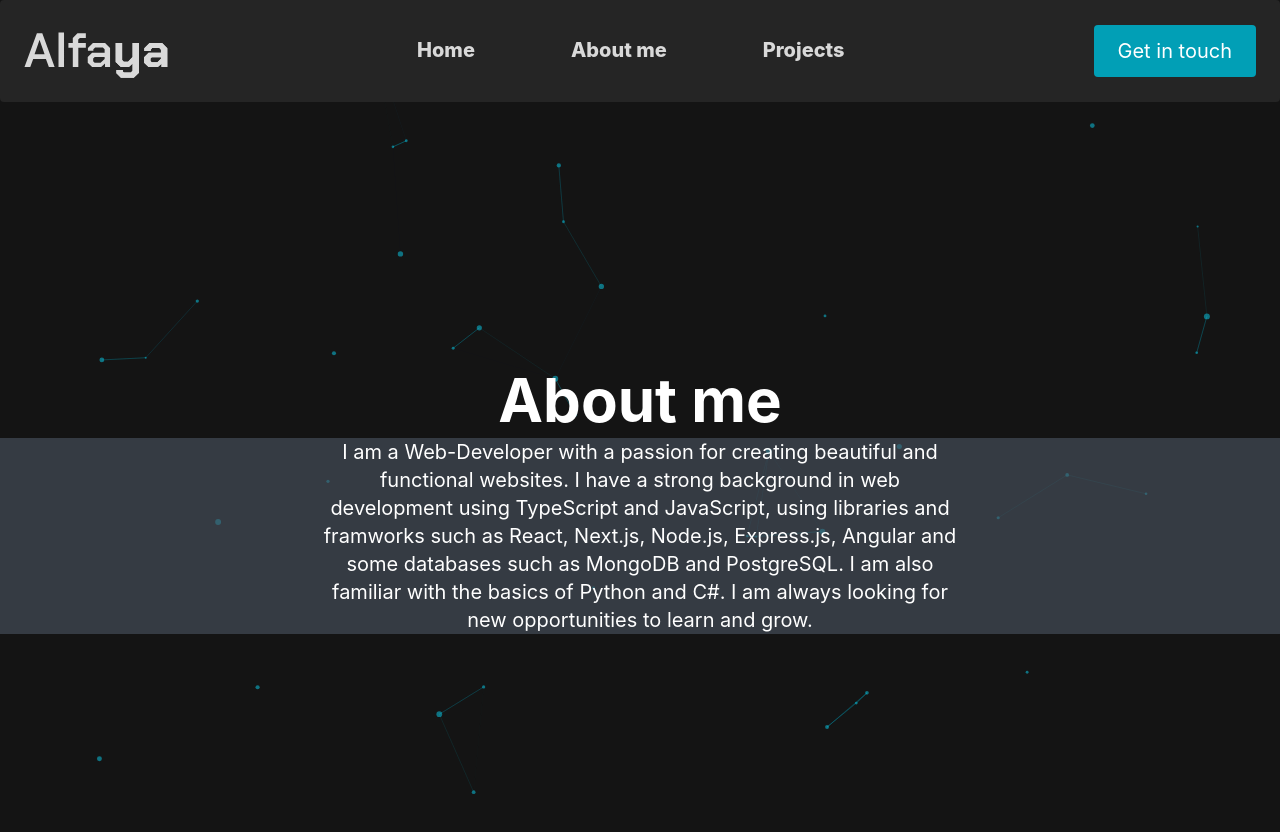
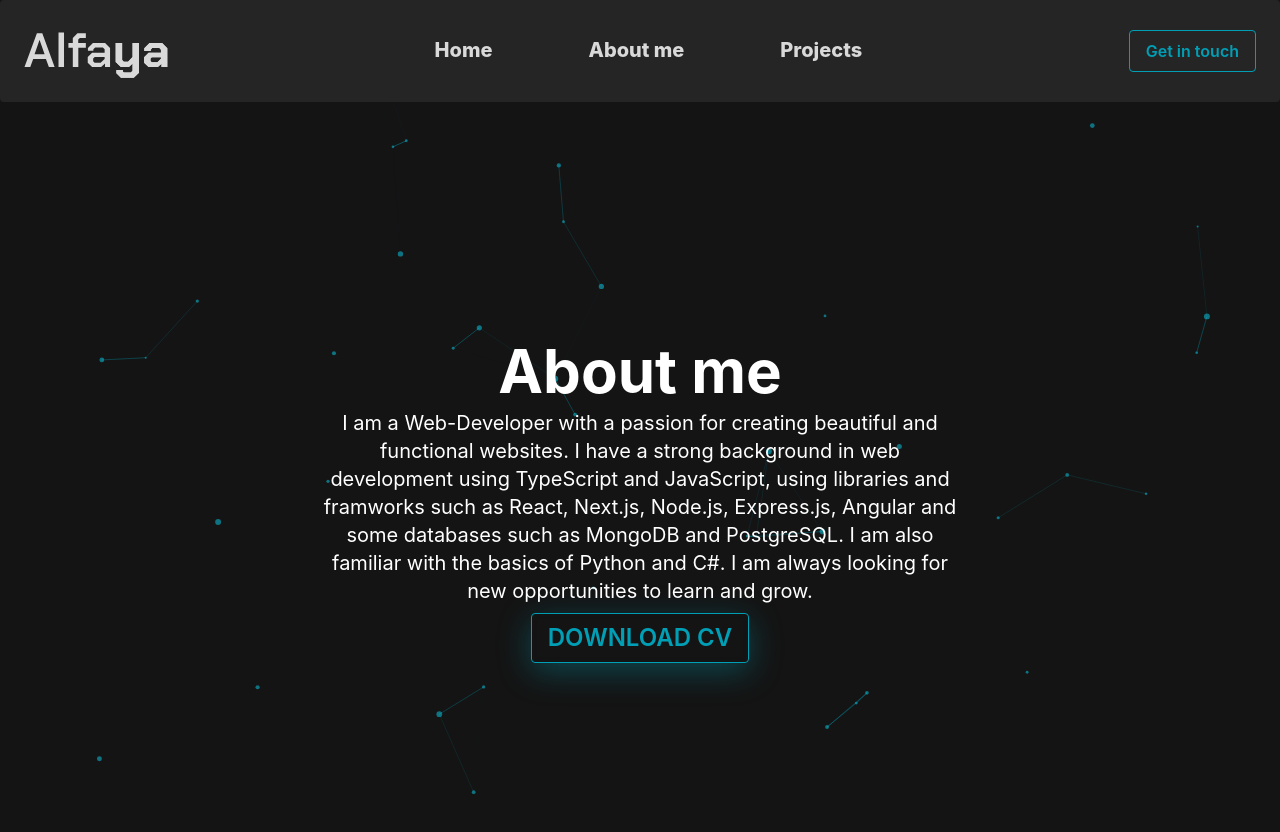
Before and after one commit to FelipeAlfaya/port-tailwind, a Next.js app: page /about in a window 1280 px wide. Shown: the top 832 px of the page. Built offline with nearby package versions, Linux system fonts and the light colour scheme.

Commit message:
button fixing and styling

```diff
--- a/components/Header.tsx
+++ b/components/Header.tsx
@@ -45,10 +45,11 @@ function Header() {
         </div>
 
         <Link legacyBehavior href={'/contact'}>
-          <a
+          {/* <a
             className='hidden md:block px-6 py-3 text-white text-xl bg-[#019fb6]
           rounded baseline hover:bg-[#19b7cf] active:bg-[#09cfee] hover:text-[#252525] select-none duration-300'
-          >
+          > */}
+          <a className='bg-transparent hover:bg-[#019fb6] text-[#019fb6] font-semibold hover:text-white py-2 px-4 border border-[#019fb6] hover:border-transparent active:bg-[#55e8ff] rounded select-none'>
             Get in touch
           </a>
         </Link>
@@ -77,7 +78,7 @@ function Header() {
             <Link href={'/projects'}>Projects</Link>
           </a>
 
-          <a className='px-6 py-3 text-white bg-[#019fb6] rounded baseline hover:bg-[#19b7cf] active:bg-[#09cfee] hover:text-gray-700 select-none'>
+          <a className='bg-transparent hover:bg-[#019fb6] text-[#019fb6] font-semibold hover:text-white py-2 px-4 border border-[#019fb6] hover:border-transparent active:bg-[#55e8ff] rounded select-none'>
             <Link href={'/contact'}>Get in touch</Link>
           </a>
         </div>
--- a/pages/about.tsx
+++ b/pages/about.tsx
@@ -16,7 +16,7 @@ function about() {
         <h1 className='text-4xl font-bold text-center text-white md:text-5xl lg:text-6xl z-50'>
           About me
         </h1>
-        <div className='flex flex-col items-center justify-center space-y-2 text-2xl z-50 bg-gray-600/60'>
+        <div className='flex flex-col items-center justify-center space-y-2 text-2xl z-50'>
           <p className='text-center text-white text-xl z-50 w-3/6'>
             I am a Web-Developer with a passion for creating beautiful and
             functional websites. I have a strong background in web development
@@ -33,6 +33,9 @@ function about() {
             <span className='csharp'>C#</span>. I am always looking for new
             opportunities to learn and grow.
           </p>
+          <a className='downloadButton bg-transparent hover:bg-[#019fb6] text-[#019fb6] font-semibold hover:text-white py-2 px-4 border border-[#019fb6] hover:border-transparent active:bg-[#55e8ff] rounded select-none'>
+            Download CV
+          </a>
         </div>
       </div>
     </div>
--- a/styles/globals.css
+++ b/styles/globals.css
@@ -14,6 +14,17 @@
 
 /* grid items-center justify-center space-y-2*/
 @layer components {
+
+  .downloadButton {
+    backdrop-filter: blur( 3px );
+    -webkit-backdrop-filter: blur( 3px );
+    border-radius: 6px;
+    display: inline-block;
+    margin: 0;
+    text-transform: uppercase;
+    box-shadow: 0 8px 32px 0 rgba( 1, 159, 182, 0.37 );
+  }
+
 
   .angular:hover {
     color: #DD0031;
```
